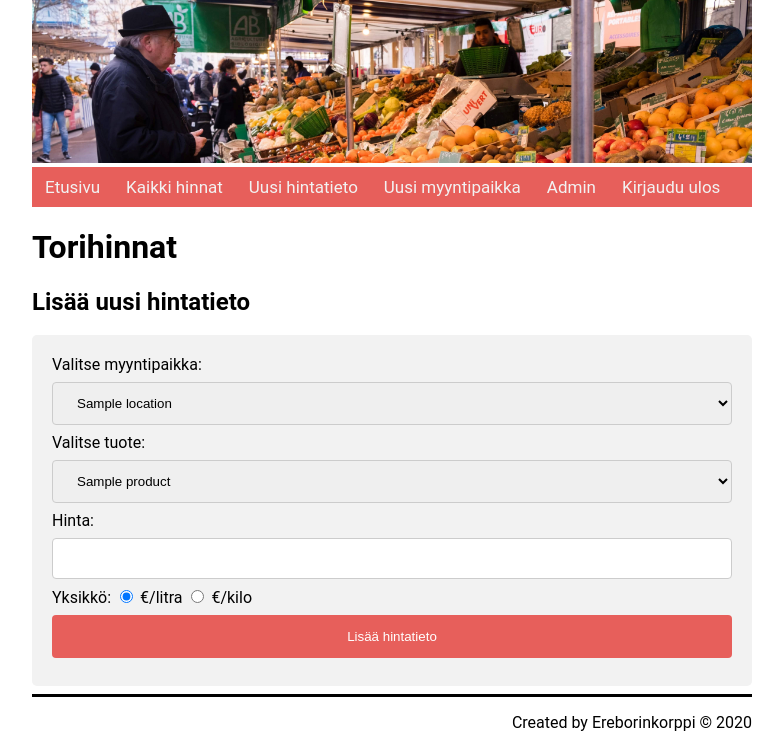
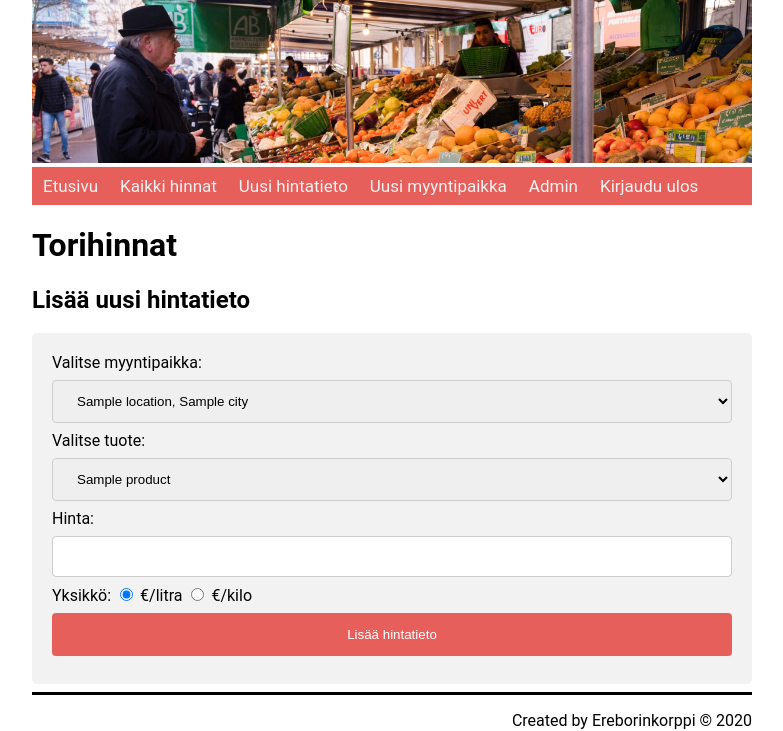
Before and after one commit to ereborinkorppi/torihinnat, a Flask app: template templates/new_price.html in a window 1280 px wide. Shown: the top 731 px of the page, without its empty margins (248-1031 px from the left). Run offline with Flask 2, Linux system fonts and the light colour scheme; the visitor is signed in with stand-in values (Sample User, id 1); the template is opened without the code that fills it: most values are stand-ins (such as "Sample title", 1, 10 or a date in 2020).

Commit message:
Added new order and better user experience for adding price info and products

```diff
--- a/locations.py
+++ b/locations.py
@@ -21,7 +21,7 @@ def delete():
         return False
 
 def get():
-    result = db.session.execute("SELECT location_name,address,postal_code,city,id FROM locations WHERE visible")
+    result = db.session.execute("SELECT location_name,address,postal_code,city,id FROM locations WHERE visible ORDER BY city,location_name")
     location = result.fetchall()
     return location
 
--- a/products.py
+++ b/products.py
@@ -18,6 +18,6 @@ def delete():
         return False
 
 def get():
-    result = db.session.execute("SELECT product_name,id FROM products WHERE visible")
+    result = db.session.execute("SELECT product_name,id FROM products WHERE visible ORDER BY product_name")
     product = result.fetchall()
     return product
--- a/static/main.css
+++ b/static/main.css
@@ -13,7 +13,7 @@ body {
   float: left;
   color: #f2f2f2;
   text-align: center;
-  padding: 10px 13px;
+  padding: 9px 11px;
   text-decoration: none;
   font-size: 17px;
 }
--- a/templates/new_price.html
+++ b/templates/new_price.html
@@ -8,7 +8,7 @@
 		<label for="location">Valitse myyntipaikka:</label>
 			<select id="location" name="location">
 		{% for location_name,address,postal_code,city,id in location %}
-			<option value="{{ id }}">{{ location_name }}</option>
+			<option value="{{ id }}">{{ location_name }}, {{ city }}</option>
 		{% endfor %}
 			</select>
 		<br>
```
